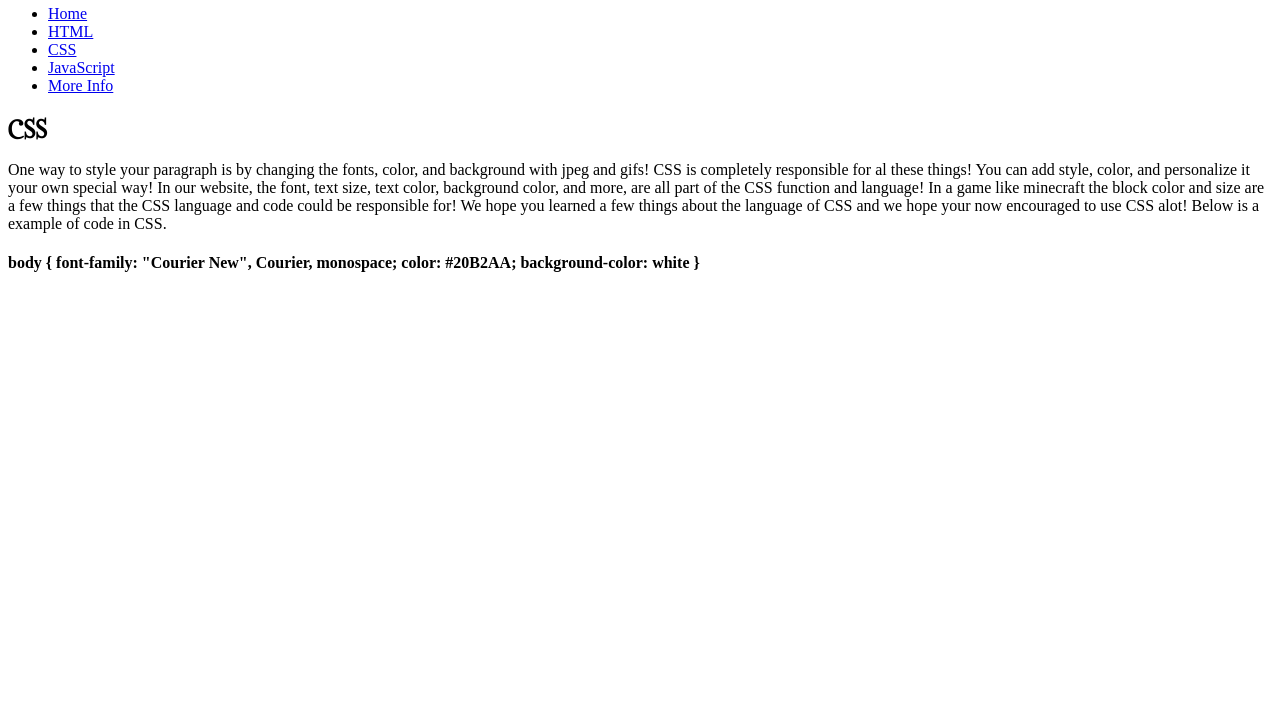
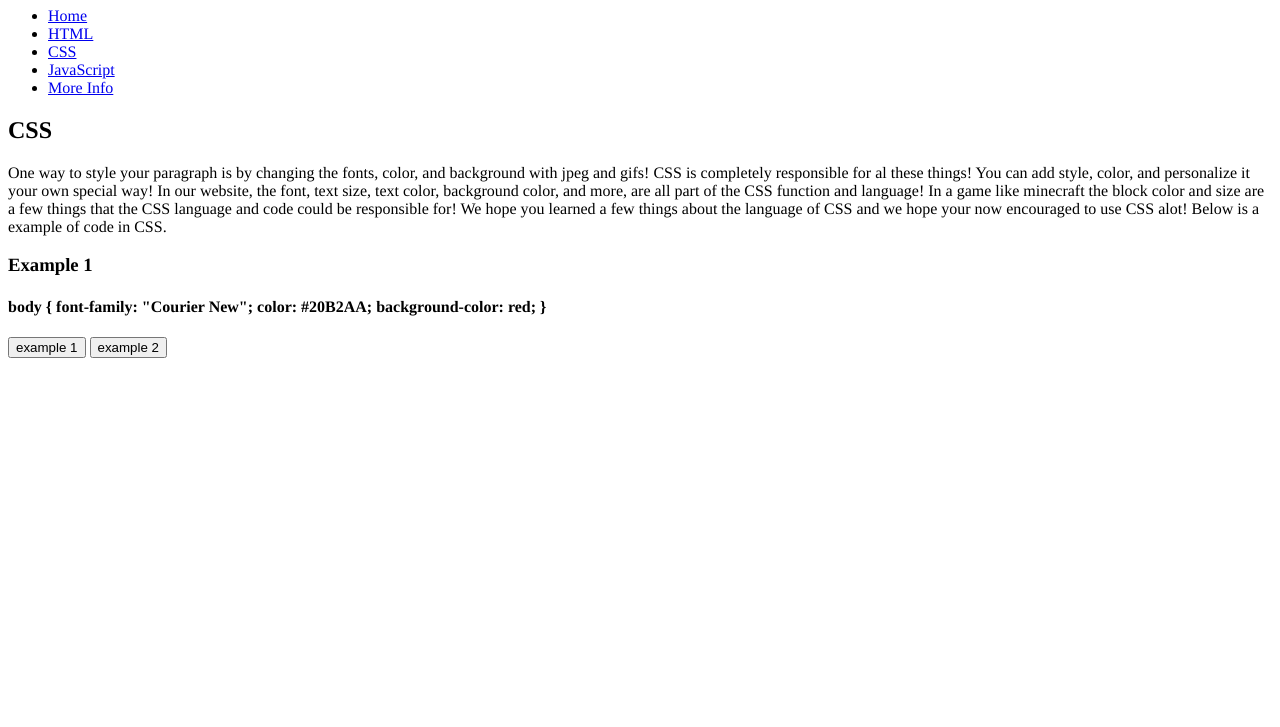
Before and after one commit to Tanaka583/Coding-Manual, a plain HTML site: page css.html in a window 1280 px wide. Shown: the part 73-800 px from the top of the page. Drawn offline with Linux system fonts and the light colour scheme.

Commit message:
Added More Content
Added More Content

```diff
--- a/css.html
+++ b/css.html
@@ -8,7 +8,7 @@
  	<div class="wrapper">
 	   <header>
 			<div id="logo">
-				<center><h1 id="cssPage">The Code Co.</h1></center>
+				<center><h1>The Code Co.</h1></center>
 			</div>
 			<!--Navigation -->
 			<nav>
@@ -25,19 +25,24 @@
 	   <!-- Main Content -->
 			<!-- Home text -->
 				<section id = "feature">
-					<h1 id="cssPage"> CSS</h1>
+					<h1> CSS</h1>
 					<p>
 						One way to style your paragraph is by changing the fonts, color, and background with jpeg and gifs! CSS is completely responsible for al these things! You can add style, color, and personalize it your own special way! In our website, the font, text size, text color, background color, and more, are all part of the CSS function and language! In a game like minecraft the block color and size are a few things that the CSS language and code could be responsible for! We hope you learned a few things about the language of CSS and we hope your now encouraged to use CSS alot! Below is a example of code in CSS.
 					</p>
+					<h3>Example 1</h3>
 					<h4>
 						body {
-							font-family: "Courier New", Courier, monospace;
+							font-family: "Courier New";
 							color: #20B2AA;
-							background-color: white
+							background-color: red;
 						}
 					</h4>
+					<button onclick="example1()">example 1</button>
+					<button onclick="example2()">example 2</button>
+					<div id="cssExample"></div>
 				</section>
 			</div>
 		</div>
+		<script type="text/javascript" src="js/app.js"></script>
 </body>
 </html>
--- a/css/style.css
+++ b/css/style.css
@@ -3,14 +3,10 @@
 	src: url(../fonts/fatal.ttf);
 }
 
-#cssPage{
-	font-family: fatal;
-}
-@font-face{
-	font-family: disco;
-	src: url(../fonts/disco.ttf);
+body{
+	font-family: times;
 }
 
-#javascriptPage{
-	font-family: disco;
+#cssExample{
+	width: 600px;
 }
--- /dev/null
+++ b/js/app.js
@@ -0,0 +1,9 @@
+
+
+function example1() {
+	document.getElementById('cssExample').innerHTML = "<style>#cssExample{font-family:courier;color: #20B2AA;background-color:red;}</style>Testing this style."
+}
+
+function example2() {
+	document.getElementById('cssExample').innerHTML = "<style>#cssExample{font-family:arial;color:white;background-color:black;}</style>Testing this style."
+}
```
Also changed, not shown: html.html (+1 -0 lines), javascript.html (+2 -2 lines), other.html (+2 -1 lines).
